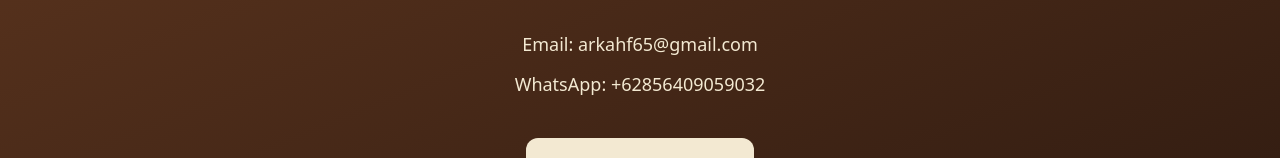
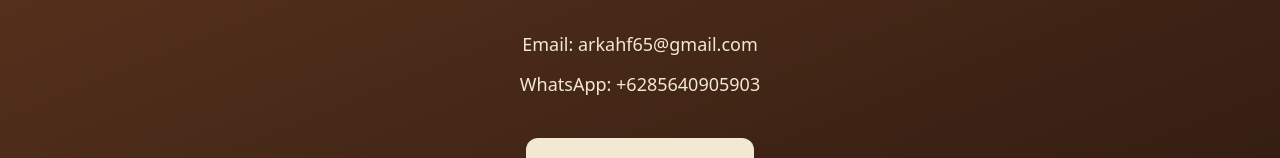
Before and after one commit to rifqi10/Arkahf_App, a React (Vite) app: page / in a window 1280 px wide. Shown: the part 2621-2779 px from the top of the page. Built offline with nearby package versions, Linux system fonts and the light colour scheme.

Commit message:
fix: typo nomor hp

```diff
--- a/src/pages/landingPage.tsx
+++ b/src/pages/landingPage.tsx
@@ -769,7 +769,7 @@
 
           <div className="space-y-3 text-lg">
             <p>Email: arkahf65@gmail.com</p>
-            <p>WhatsApp: +62856409059032</p>
+            <p>WhatsApp: +6285640905903</p>
           </div>
 
           <div className="mt-10">
```
